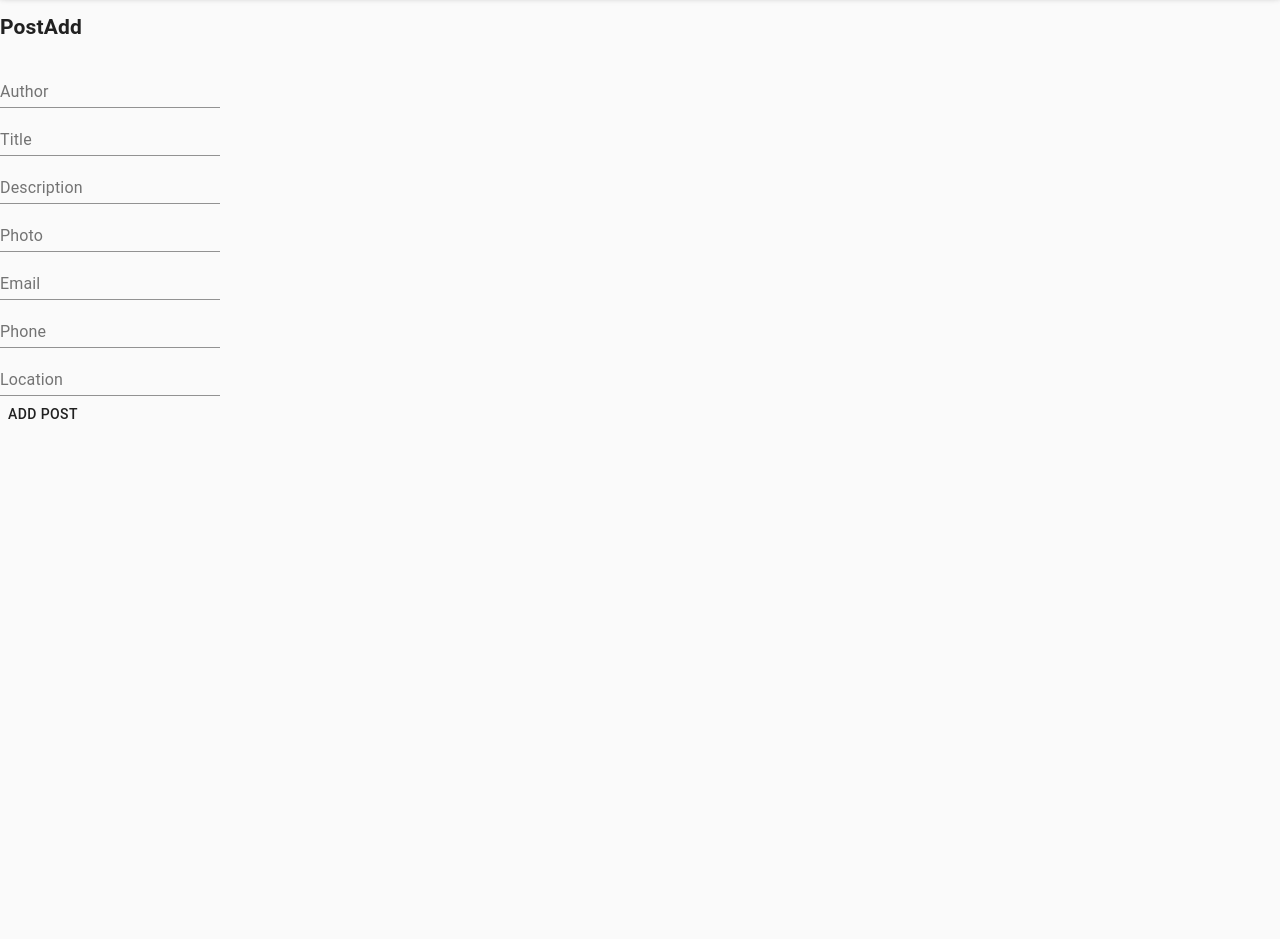
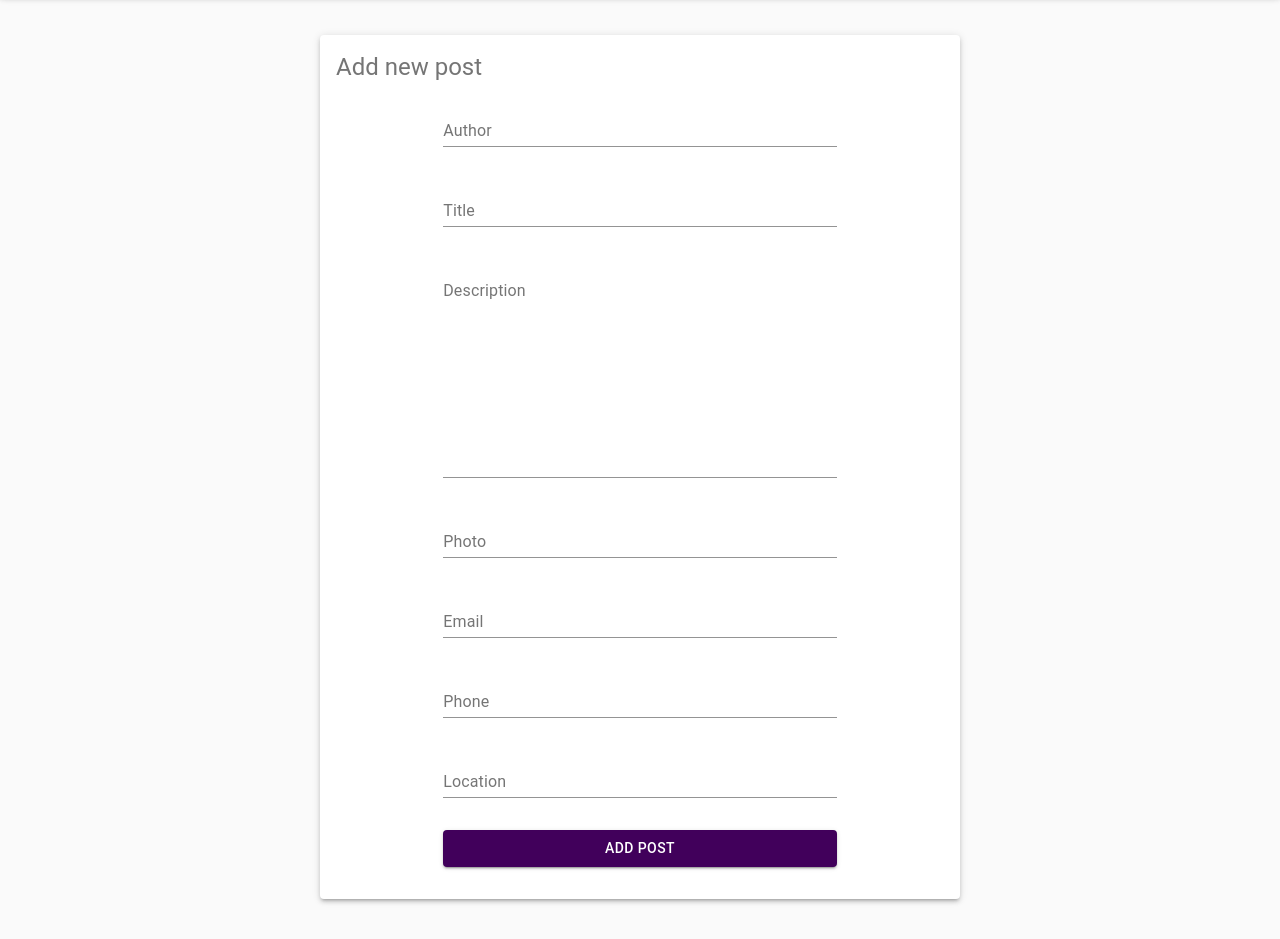
Before and after one commit to perfectcircle93/bulletin-board, a React (Create React App) app: page /post/add in a window 1280 px wide. Shown: the part 260-1199 px from the top of the page. Before the commit the page ends 800 px from the top, so only its background shows below. Built offline with nearby package versions, Linux system fonts and the light colour scheme.

Commit message:
Add styles into post component and else

```diff
--- a/src/App.js
+++ b/src/App.js
@@ -17,7 +17,7 @@ import { NotFound } from './components/views/NotFound/NotFound';
 const theme = createMuiTheme({
   palette: {
     primary: {
-      main: '#e3af37',
+      main: '#41005b',
     },
     secondary: {
       main: '#376ae3',
--- a/src/components/features/PostForm/PostForm.js
+++ b/src/components/features/PostForm/PostForm.js
@@ -7,8 +7,39 @@ import { addPost } from './../../../redux/postsRedux';
 import { editPost } from './../../../redux/postsRedux';
 import PropTypes from 'prop-types';
 import { v4 as uuidv4 } from 'uuid';
+import { Link } from 'react-router-dom';
+import { isLogged } from '../../../redux/userRedux.js';
+import { NotFound } from '../../views/NotFound/NotFound';
+import clsx from 'clsx';
+import { makeStyles } from '@material-ui/core/styles';
+import Paper from '@material-ui/core/Paper';
+import Typography from '@material-ui/core/Typography';
 
-const PostForm = ({ addPost, type,  postId }) => {
+const useStyles = makeStyles((theme) => ({
+  root: {
+    display: 'flex',
+    flexWrap: 'wrap',
+    justifyContent: 'center',
+    '& > *': {
+      margin: theme.spacing(5),
+      width: '50%',
+      padding: theme.spacing(2),
+    },
+  },
+  form: {
+    display: 'flex',
+    justifyContent: 'center',
+    flexDirection: 'column',
+    width: '70%',
+    margin: 'auto',
+    '& > *': {
+      margin: theme.spacing(2),
+    },
+  },
+}));
+
+const PostForm = ({ addPost, type,  postId, logged, className }) => {
+  const classes = useStyles();
   const [ author, setAuthor ] = useState('');
   const [ title, setTitle ] = useState('');
   const [ description, setDescription ] = useState('');
@@ -44,31 +75,48 @@ const PostForm = ({ addPost, type,  postId }) => {
     else addPost(post);
   };
 
+
   return (
-    <form noValidate onSubmit={handleSubmit} autoComplete="off">
-      <div>
-        <TextField label="Author" value={author} onChange={event => setAuthor(event.target.value)} />
-      </div>
-      <div>
-        <TextField label="Title" value={title} onChange={event => setTitle(event.target.value)}/>
-      </div>
-      <div>
-        <TextField label="Description" value={description} onChange={event => setDescription(event.target.value)}/>
-      </div>
-      <div>
-        <TextField label="Photo" value={photo} onChange={event => setPhoto(event.target.value)}/>
-      </div>
-      <div>
-        <TextField label="Email" value={email} onChange={event => setEmail(event.target.value)}/>
-      </div>
-      <div>
-        <TextField label="Phone" value={phone} onChange={event => setPhone(event.target.value)}/>
-      </div>
-      <div>
-        <TextField label="Location" value={location} onChange={event => setLocation(event.target.value)}/>
-      </div>
-      <Button type="submit">Add post</Button>
-    </form>
+    <div className={clsx(className, classes.root)}>
+      {logged ? (
+        <Paper elevation={3}>
+          <Typography variant="h5" color="textSecondary" component="h2">
+            Add new post
+          </Typography>
+          <form noValidate onSubmit={handleSubmit} autoComplete="off">
+            <div className={classes.form}>
+
+              <TextField label="Author" value={author} onChange={event => setAuthor(event.target.value)} />
+
+              <TextField label="Title" value={title} onChange={event => setTitle(event.target.value)}/>
+
+              <TextField label="Description" value={description} onChange={event => setDescription(event.target.value)} multiline
+                rows="10"/>
+
+              <TextField label="Photo" value={photo} onChange={event => setPhoto(event.target.value)}/>
+
+              <TextField label="Email" value={email} onChange={event => setEmail(event.target.value)}/>
+
+              <TextField label="Phone" value={phone} onChange={event => setPhone(event.target.value)}/>
+
+              <TextField label="Location" value={location} onChange={event => setLocation(event.target.value)}/>
+
+              <Button
+                size="medium"
+                color="primary"
+                variant="contained"
+                component={Link}
+                to={`/`}
+              >
+                Add post
+              </Button>
+            </div>
+          </form>
+        </Paper>
+      ) : (
+        <NotFound></NotFound>
+      )}
+    </div>
   );
 };
 
@@ -80,6 +128,12 @@ PostForm.propTypes = {
   addPost: PropTypes.node,
   type: PropTypes.node,
   postId: PropTypes.node,
+  logged: PropTypes.bool,
+  className: PropTypes.string,
 };
 
-export default connect(null, mapDispatchToProps)(PostForm);
+const mapStateToProps = (state) => ({
+  logged: isLogged(state),
+});
+
+export default connect(mapStateToProps, mapDispatchToProps)(PostForm);
--- a/src/components/views/PostAdd/PostAdd.js
+++ b/src/components/views/PostAdd/PostAdd.js
@@ -7,7 +7,6 @@ import styles from './PostAdd.module.scss';
 
 const PostAdd = ({className, children}) => (
   <div className={clsx(className, styles.root)}>
-    <h2>PostAdd</h2>
     <PostForm />
   </div>
 );
```
